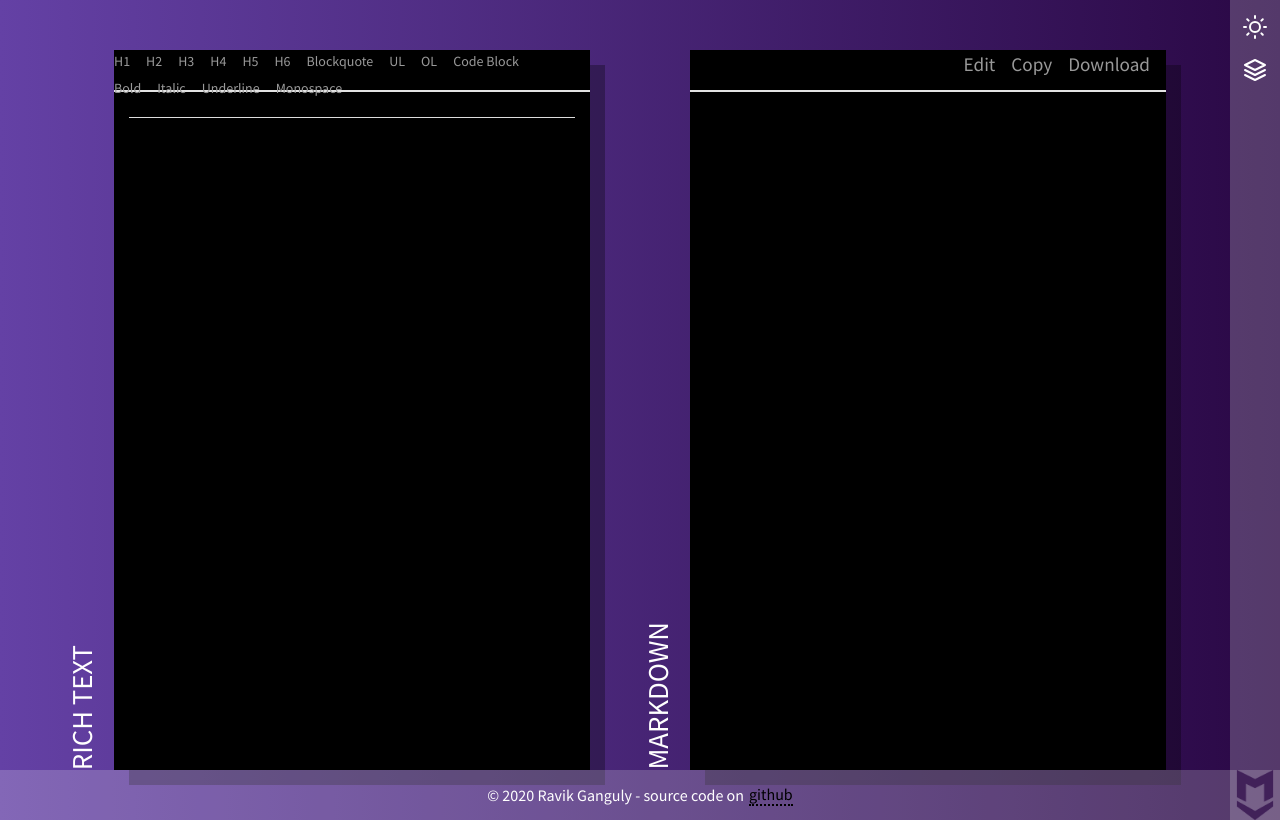
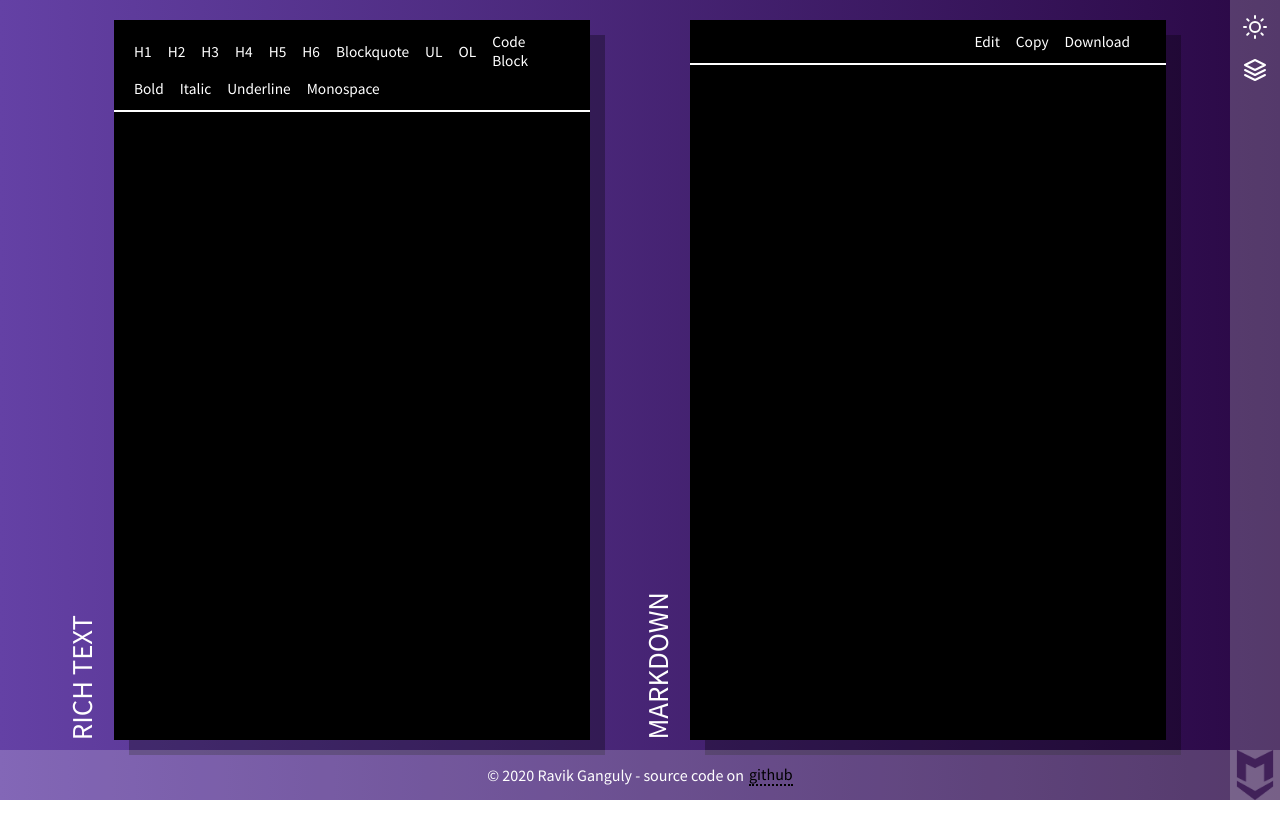
Before and after one commit to g-ravity/markdown-previewer, a React (Create React App) app: page / in a window 1280 px wide. Built offline with nearby package versions, Linux system fonts and the light colour scheme.

Commit message:
fix: fixed button styles & added hover animation

```diff
--- a/src/components/App.tsx
+++ b/src/components/App.tsx
@@ -3,7 +3,7 @@ import { css, jsx } from "@emotion/core";
 import anime from "animejs";
 import { EditorState, RichUtils } from "draft-js";
 import { css as eCss } from "emotion";
-import { useState } from "react";
+import { FocusEvent, MouseEvent, useState } from "react";
 import { Layers, Moon, Sun, XCircle } from "react-feather";
 import { ThemeProvider, useThemeSetState, useThemeState } from "../context/ThemeContext";
 import { darkPalette, lightPalette } from "../theme/theme";
@@ -43,6 +43,20 @@ const App = () => {
       targets: `.${filter}`,
       right: type === "in" ? "0%" : "-100%",
       easing: "spring(1, 50, 10, 10)"
+    });
+  };
+
+  const zoomAnime = (type: "in" | "out", elem: HTMLElement[]) => {
+    anime({
+      targets: elem[0],
+      fontSize: type === "in" ? "2.5em" : "1.5em",
+      easing: "spring(1, 80, 10, 0)"
+    });
+
+    anime({
+      targets: elem[1],
+      scale: type === "in" ? 1.5 : 1,
+      easing: "spring(1, 80, 10, 0)"
     });
   };
 
@@ -115,6 +129,18 @@ const App = () => {
                   color: theme.text
                 }
               ]}
+              onMouseOver={(e: MouseEvent) =>
+                zoomAnime("in", [e.target as HTMLElement, (e.target as HTMLElement).firstChild as HTMLElement])
+              }
+              onMouseOut={(e: MouseEvent) =>
+                zoomAnime("out", [e.target as HTMLElement, (e.target as HTMLElement).firstChild as HTMLElement])
+              }
+              onFocus={(e: FocusEvent<HTMLButtonElement>) =>
+                zoomAnime("in", [e.target as HTMLElement, (e.target as HTMLElement).firstChild as HTMLElement])
+              }
+              onBlur={(e: FocusEvent<HTMLButtonElement>) =>
+                zoomAnime("out", [e.target as HTMLElement, (e.target as HTMLElement).firstChild as HTMLElement])
+              }
               onClick={() => {
                 setTheme({ mode, palette: elem });
                 slideAnime("out");
@@ -146,6 +172,7 @@ const styles = {
     width: "100%",
     height: "100%",
     position: "relative",
+    overflow: "hidden",
 
     button: {
       background: "none",
@@ -254,7 +281,11 @@ const styles = {
     flexDirection: "column",
     justifyContent: "space-between",
     width: "90%",
+    height: "100vh",
     margin: "0 auto",
+    padding: "20px 0",
+    boxSizing: "border-box",
+    overflow: "hidden",
 
     "@media only screen and (min-width: 1024px)": {
       flexDirection: "row"
--- a/src/components/Box.tsx
+++ b/src/components/Box.tsx
@@ -23,7 +23,12 @@ const Box = (props: BoxProps) => {
 
   return (
     <div css={[styles.box, { backgroundColor: theme.background, boxShadow: `15px 15px 0 ${theme.fadedBackground}` }]}>
-      <div css={styles.btnContainer} style={{ justifyContent: text === "MARKDOWN" ? "flex-end" : "" }}>
+      <div
+        css={[
+          styles.btnContainer,
+          { justifyContent: text === "MARKDOWN" ? "flex-end" : "", borderBottom: `2px solid ${theme.text}` }
+        ]}
+      >
         {children[0]}
       </div>
       {children.slice(1, children.length)}
@@ -41,13 +46,17 @@ const styles = {
     fontSize: "1.2em",
     flexBasis: "100%",
     height: "90vh",
-    margin: "50px"
+    margin: "0 50px",
+    display: "flex",
+    flexDirection: "column"
   }),
 
   btnContainer: css({
-    borderBottom: "2px solid #e3e3e3",
     display: "flex",
-    height: "40px"
+    alignItems: "center",
+    padding: "10px 20px",
+    fontSize: "0.8em",
+    userSelect: "none"
   }),
 
   sidebar: css({
--- a/src/components/RichControls.tsx
+++ b/src/components/RichControls.tsx
@@ -16,18 +16,31 @@ const BLOCK_TYPES = [
   { label: "Code Block", style: "code-block" }
 ];
 
+const INLINE_STYLES = [
+  { label: "Bold", style: "BOLD" },
+  { label: "Italic", style: "ITALIC" },
+  { label: "Underline", style: "UNDERLINE" },
+  { label: "Monospace", style: "CODE" }
+];
+
+/**
+ * Types
+ */
 export interface RichControlProps {
   editorState: EditorState;
   onToggle: (style: string) => void;
 }
 
+/**
+ * Components
+ */
 export const BlockControls = (props: RichControlProps) => {
   const { editorState, onToggle } = props;
   const selection = editorState.getSelection();
   const blockType = editorState.getCurrentContent().getBlockForKey(selection.getStartKey()).getType();
 
   return (
-    <div css={styles.buttonContainer}>
+    <div css={[styles.buttonContainer, { marginBottom: "5px" }]}>
       {BLOCK_TYPES.map(type => (
         <StyleButton
           key={type.label}
@@ -40,13 +53,6 @@ export const BlockControls = (props: RichControlProps) => {
     </div>
   );
 };
-
-const INLINE_STYLES = [
-  { label: "Bold", style: "BOLD" },
-  { label: "Italic", style: "ITALIC" },
-  { label: "Underline", style: "UNDERLINE" },
-  { label: "Monospace", style: "CODE" }
-];
 
 export const InlineControls = (props: RichControlProps) => {
   const { editorState, onToggle } = props;
@@ -67,11 +73,12 @@ export const InlineControls = (props: RichControlProps) => {
   );
 };
 
+/**
+ * Styles
+ */
 const styles = {
   buttonContainer: css({
-    fontFamily: "'Helvetica', sans - serif",
-    fontSize: "14px",
-    marginBottom: "5px",
-    userSelect: "none"
+    display: "flex",
+    alignItems: "center"
   })
 };
--- a/src/components/RichEditor.tsx
+++ b/src/components/RichEditor.tsx
@@ -3,6 +3,8 @@ import { css, jsx } from "@emotion/core";
 import { ContentBlock, DraftStyleMap, Editor, EditorState } from "draft-js";
 import { css as eCss } from "emotion";
 import { createRef, Dispatch, SetStateAction } from "react";
+import { useThemeState } from "../context/ThemeContext";
+import { getTheme } from "../utils";
 
 /**
  * Types
@@ -59,13 +61,16 @@ function getBlockStyle(block: ContentBlock): string {
 const RichEditor = (props: EditorProps) => {
   const { editorState, setEditorState } = props;
   const editorRef = createRef<Editor>();
+  const { mode } = useThemeState();
+
+  const theme = getTheme(mode);
 
   const focus = () => editorRef.current?.focus();
   const onChange = (state: EditorState) => setEditorState(state);
 
   return (
-    <div css={styles.container}>
-      <div css={styles.editor} onClick={focus}>
+    <div css={styles.container} onClick={focus}>
+      <div css={[styles.editor, { caretColor: theme.text, color: theme.text }]} onClick={focus}>
         <Editor
           blockStyleFn={getBlockStyle}
           customStyleMap={styleMap}
@@ -84,14 +89,15 @@ const RichEditor = (props: EditorProps) => {
  */
 const styles = {
   container: css({
-    fontSize: "14px",
-    padding: "15px"
+    padding: "20px",
+    boxSizing: "border-box",
+    width: "100%",
+    height: "100%"
   }),
 
   editor: css({
-    borderTop: "1px solid #ddd",
     cursor: "text",
-    fontSize: "16px",
+    fontSize: "1em",
     marginTop: "10px"
   })
 };
--- a/src/components/widgets/Button.tsx
+++ b/src/components/widgets/Button.tsx
@@ -1,6 +1,8 @@
 /** @jsx jsx */
 import { css, jsx } from "@emotion/core";
 import { useState } from "react";
+import { useThemeState } from "../../context/ThemeContext";
+import { getTheme } from "../../utils";
 
 /**
  * Types
@@ -17,10 +19,13 @@ export interface ButtonProps {
 export const Button = (props: ButtonProps) => {
   const { label, activeLabel, onClick } = props;
   const [active, setActive] = useState(false);
+  const { mode, palette } = useThemeState();
+
+  const theme = getTheme(mode);
 
   return (
     <span
-      css={[styles.button, { color: active ? "#5890ff" : "#999" }]}
+      css={[styles.button, { color: active ? palette.primary : theme.text, fontSize: active ? "1.2em" : "" }]}
       onClick={() => {
         setActive(!active);
         onClick();
--- a/src/components/widgets/StyleButton.tsx
+++ b/src/components/widgets/StyleButton.tsx
@@ -1,6 +1,8 @@
 /** @jsx jsx */
 import { css, jsx } from "@emotion/core";
 import { MouseEvent } from "react";
+import { useThemeState } from "../../context/ThemeContext";
+import { getTheme } from "../../utils";
 
 /**
  * Types
@@ -17,6 +19,9 @@ export interface StyleButtonProps {
  */
 export const StyleButton = (props: StyleButtonProps) => {
   const { active, onToggle, label, style } = props;
+  const { mode, palette } = useThemeState();
+
+  const theme = getTheme(mode);
 
   const onStyleToggle = (e: MouseEvent) => {
     e.preventDefault();
@@ -24,7 +29,10 @@ export const StyleButton = (props: StyleButtonProps) => {
   };
 
   return (
-    <span css={[styles.button, { color: active ? "#5890ff" : "#999" }]} onMouseDown={onStyleToggle}>
+    <span
+      css={[styles.button, { color: active ? palette.primary : theme.text, fontSize: active ? "1.2em" : "" }]}
+      onMouseDown={onStyleToggle}
+    >
       {label}
     </span>
   );
```
